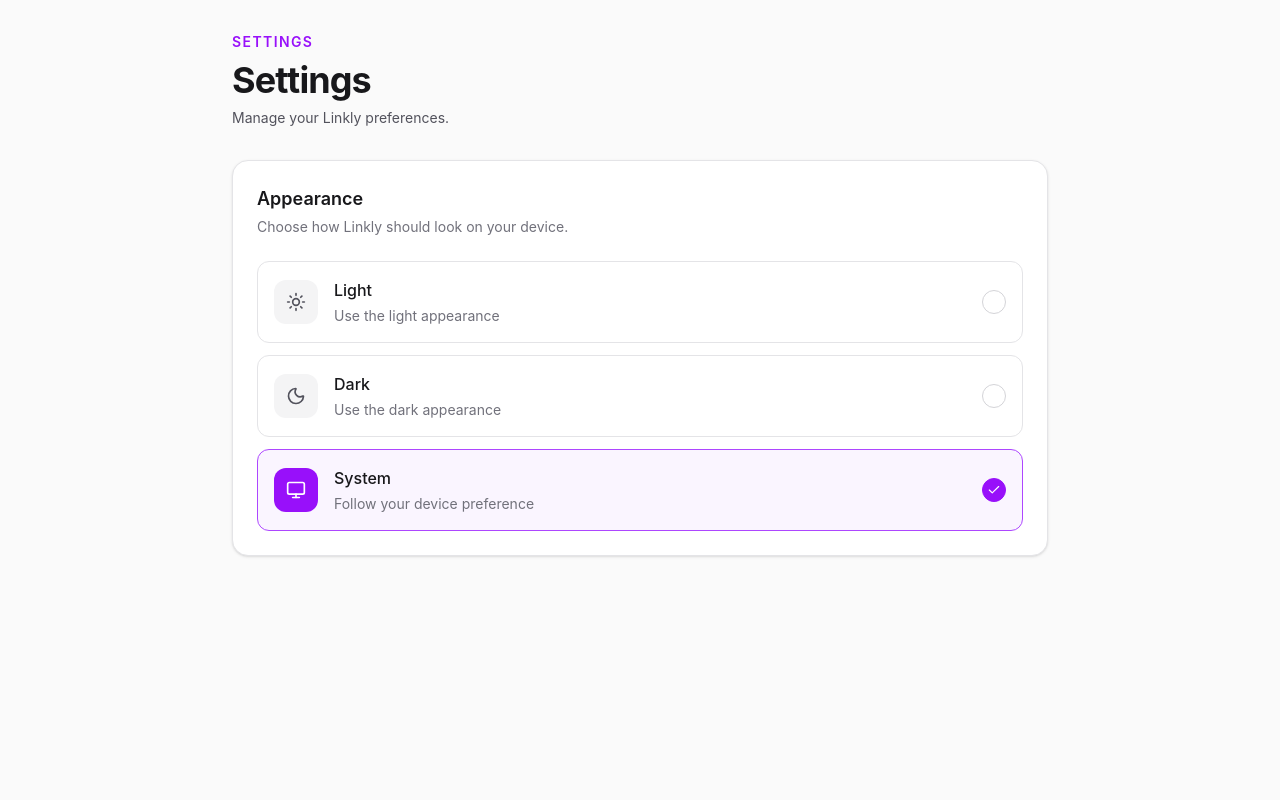
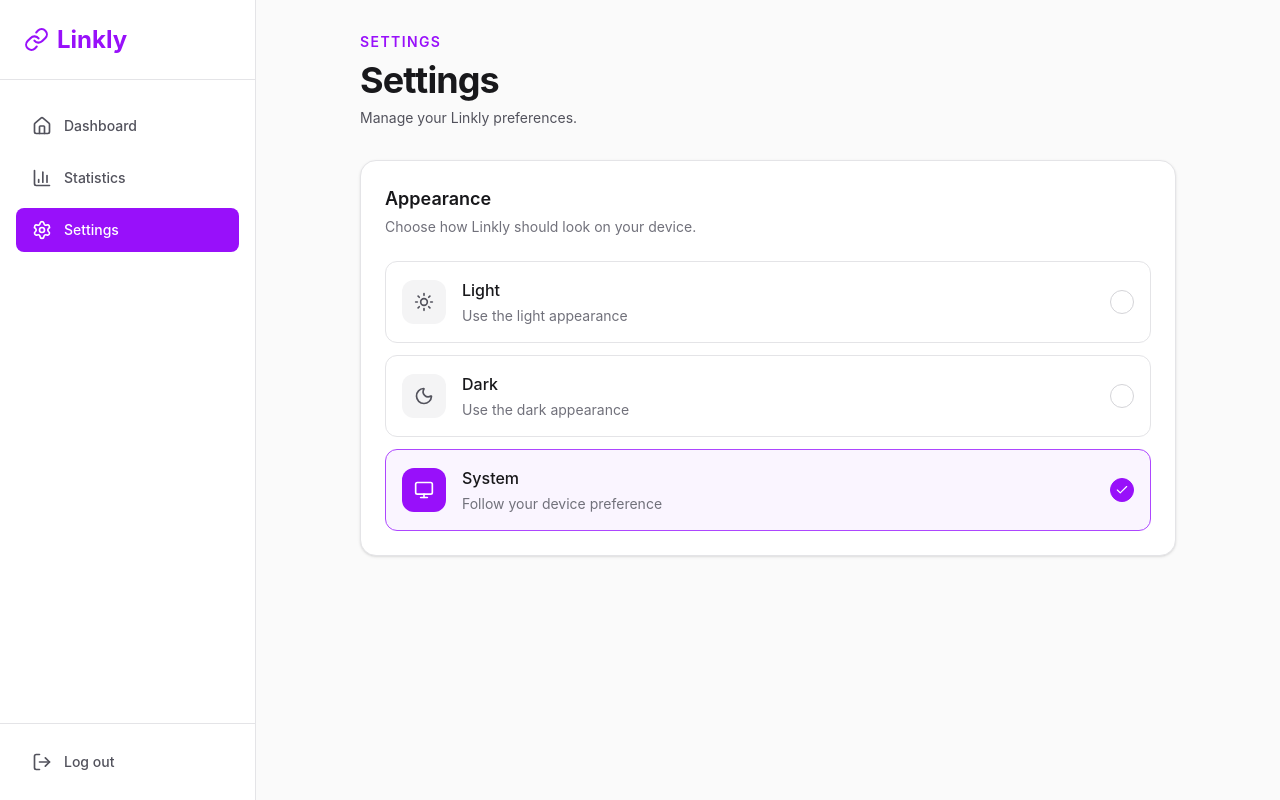
Before and after one commit to ini-123/URL-Shortener, a React (Vite) app in the folder frontend/: page /settings in a window 1280 px wide. Built offline with nearby package versions, Linux system fonts and the light colour scheme; no server answers; sample sign-in values are in the browser's storage.

Commit message:
Refactor Settings component to include sidebar

```diff
--- a/frontend/src/pages/Settings.jsx
+++ b/frontend/src/pages/Settings.jsx
@@ -1,6 +1,8 @@
-import { Check, Moon, Monitor, Sun } from 'lucide-react'
+import { useState } from 'react'
+import { Check, Moon, Monitor, Sun, Menu } from 'lucide-react'
 import Sidebar from '../components/Sidebar'
 import { useTheme } from '../Context/ThemeContext'
+
 const themeOptions = [
     {
         value: 'light',
@@ -24,68 +26,119 @@
 
 function Settings() {
     const { theme, setTheme } = useTheme()
+    const [sidebarOpen, setSidebarOpen] = useState(false)
+
     return (
         <div className="min-h-screen bg-zinc-50 text-zinc-900 dark:bg-black dark:text-white">
-           <main className="mx-auto max-w-4xl px-5 py-8 sm:px-8 lg:px-10">
+            <Sidebar
+                isOpen={sidebarOpen}
+                onClose={() => setSidebarOpen(false)}
+            />
+
+            <main className="lg:ml-64">
+                {/* Mobile header */}
+                <header className="flex h-20 items-center gap-4 border-b border-zinc-200 bg-white px-6 dark:border-zinc-800 dark:bg-zinc-950 lg:hidden">
+                    <button
+                        type="button"
+                        onClick={() => setSidebarOpen(true)}
+                        aria-label="Open sidebar"
+                        aria-expanded={sidebarOpen}
+                        className="rounded-lg p-2 hover:bg-zinc-100 dark:hover:bg-zinc-900"
+                    >
+                        <Menu size={24} />
+                    </button>
+
+                    <span className="text-xl font-bold text-purple-600 dark:text-purple-500">
+                        Linkly
+                    </span>
+                </header>
+
+                <div className="mx-auto max-w-4xl px-5 py-8 sm:px-8 lg:px-10">
+                    {/* Heading */}
                     <div className="mb-8">
                         <p className="mb-2 text-sm font-semibold uppercase tracking-widest text-purple-600 dark:text-purple-400">
                             Settings
                         </p>
+
                         <h1 className="text-3xl font-bold tracking-tight sm:text-4xl">
                             Settings
                         </h1>
+
                         <p className="mt-2 text-sm text-zinc-600 dark:text-zinc-400">
                             Manage your Linkly preferences.
                         </p>
                     </div>
-              <section className="rounded-2xl border border-zinc-200 bg-white p-5 shadow-sm dark:border-zinc-800 dark:bg-zinc-950 sm:p-6">
+
+                    {/* Appearance */}
+                    <section
+                        aria-labelledby="appearance-heading"
+                        className="rounded-2xl border border-zinc-200 bg-white p-5 shadow-sm dark:border-zinc-800 dark:bg-zinc-950 sm:p-6"
+                    >
                         <div className="mb-6">
-                        <h2 className="text-lg font-semibold">
+                            <h2
+                                id="appearance-heading"
+                                className="text-lg font-semibold"
+                            >
                                 Appearance
                             </h2>
+
                             <p className="mt-1 text-sm text-zinc-500 dark:text-zinc-400">
                                 Choose how Linkly should look on your device.
                             </p>
                         </div>
+
                         <div className="space-y-3">
                             {themeOptions.map((option) => {
                                 const Icon = option.icon
                                 const isSelected = theme === option.value
+
                                 return (
                                     <button
                                         key={option.value}
                                         type="button"
                                         onClick={() => setTheme(option.value)}
+                                        aria-pressed={isSelected}
                                         className={`flex w-full items-center gap-4 rounded-xl border p-4 text-left transition ${
                                             isSelected
                                                 ? 'border-purple-500 bg-purple-50 dark:border-purple-500 dark:bg-purple-950/30'
                                                 : 'border-zinc-200 bg-white hover:border-purple-300 hover:bg-zinc-50 dark:border-zinc-800 dark:bg-zinc-950 dark:hover:border-purple-700 dark:hover:bg-zinc-900'
-                                    }`} >
-                                    <div
+                                        }`}
+                                    >
+                                        <span
                                             className={`flex h-11 w-11 shrink-0 items-center justify-center rounded-xl ${
                                                 isSelected
                                                     ? 'bg-purple-600 text-white'
                                                     : 'bg-zinc-100 text-zinc-600 dark:bg-zinc-900 dark:text-zinc-400'
-                                        }`} >
+                                            }`}
+                                        >
                                             <Icon size={20} />
-                                   </div>
-                                   <div className="min-w-0 flex-1">
-                                        <h3 className="font-medium"> {option.label} </h3>
-                                        <p className="mt-1 text-sm text-zinc-500 dark:text-zinc-400">{option.description}</p>
-                                   </div>
-                                   <div
+                                        </span>
+
+                                        <span className="min-w-0 flex-1">
+                                            <span className="block font-medium">
+                                                {option.label}
+                                            </span>
+
+                                            <span className="mt-1 block text-sm text-zinc-500 dark:text-zinc-400">
+                                                {option.description}
+                                            </span>
+                                        </span>
+
+                                        <span
                                             className={`flex h-6 w-6 shrink-0 items-center justify-center rounded-full border ${
                                                 isSelected
                                                     ? 'border-purple-600 bg-purple-600 text-white'
                                                     : 'border-zinc-300 dark:border-zinc-700'
-                                        }`} >
+                                            }`}
+                                        >
                                             {isSelected && <Check size={14} />}
-                                   </div>
+                                        </span>
                                     </button>
                                 )
                             })}
                         </div>
                     </section>
+                </div>
             </main>
         </div>
     )
```
Lines whose indentation alone changed are shown as unchanged.
